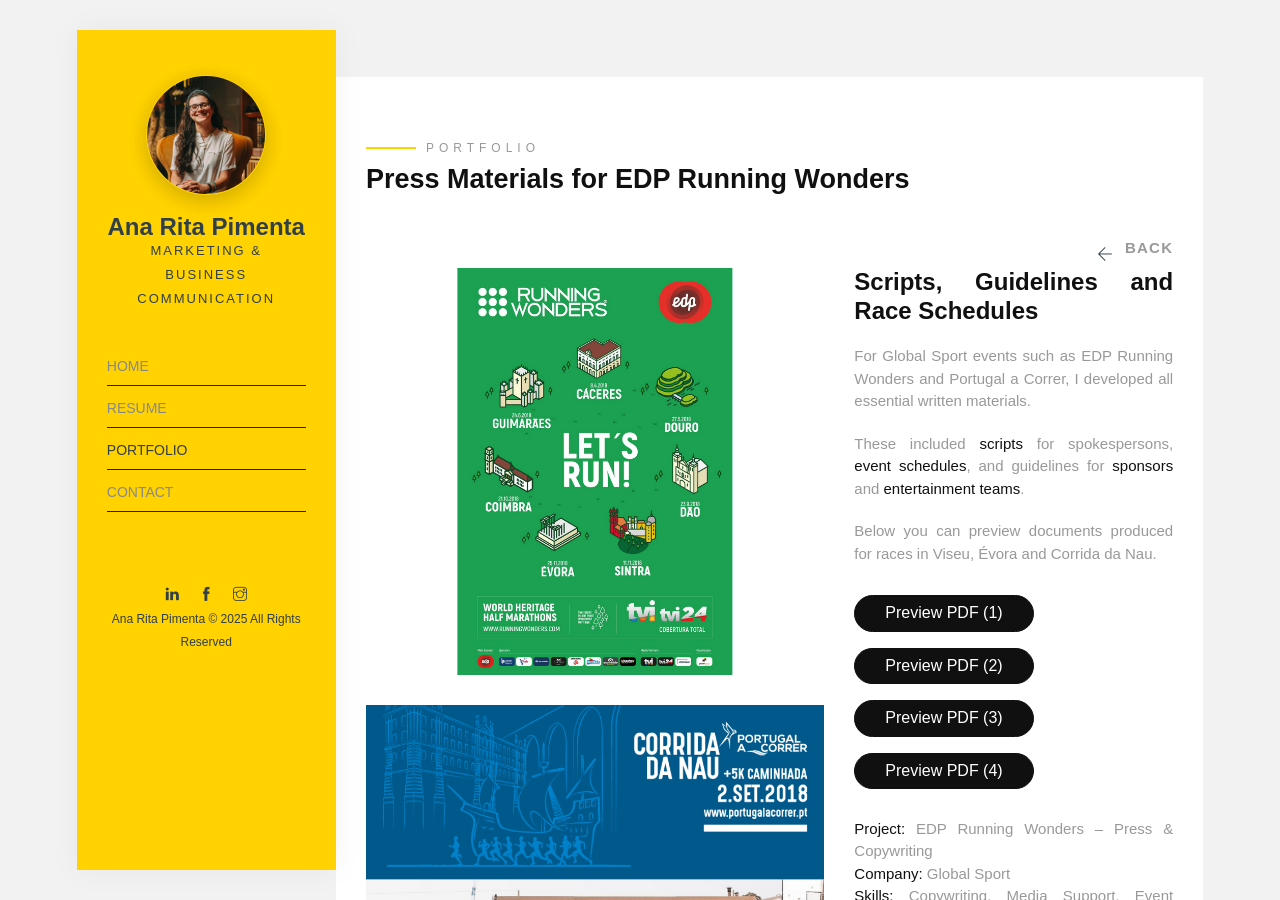
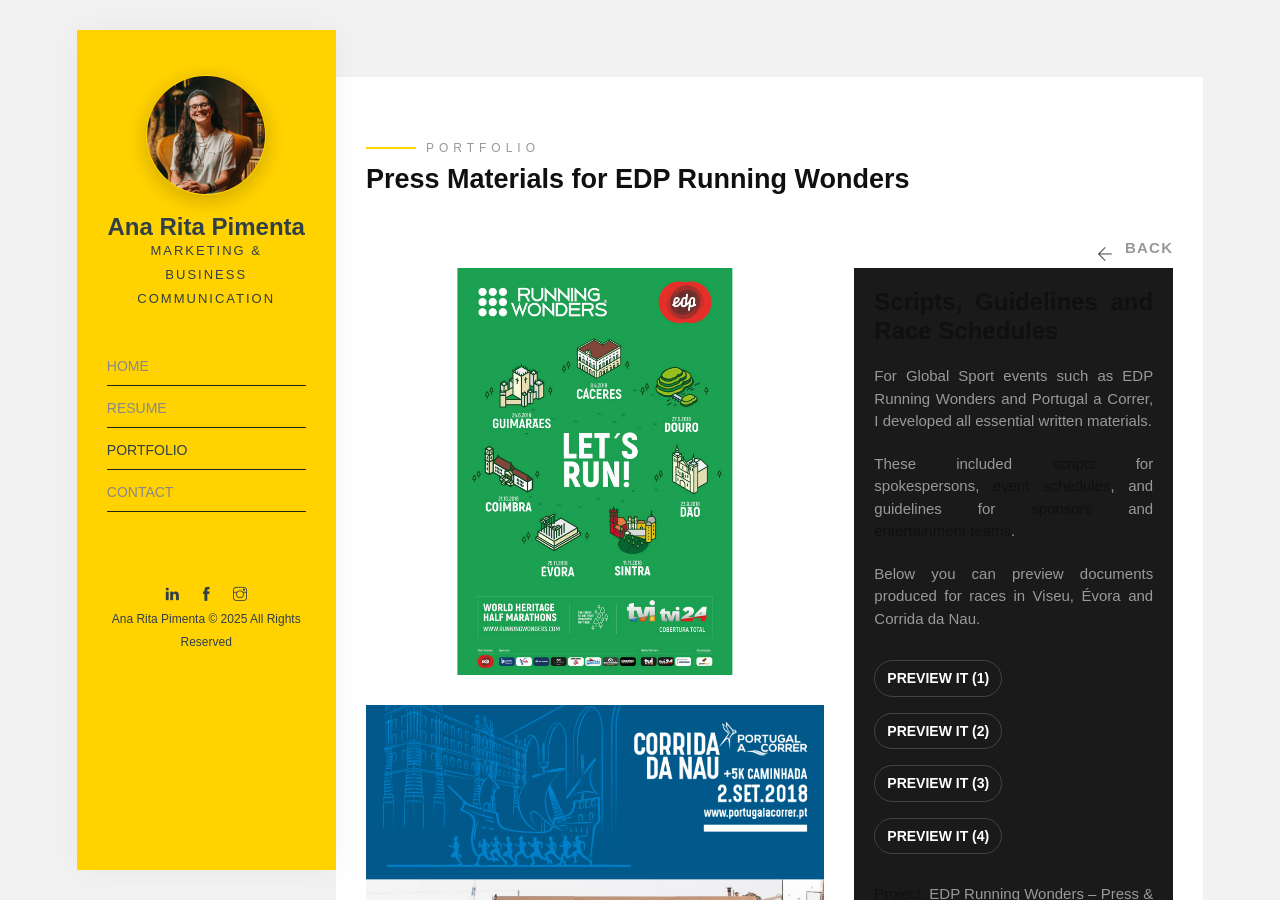
Before and after one commit to anaritapimenta/anaritapimenta.github.io, a Jekyll site: the page built from portfolio/edp-running-wonders-and-portugal-a-correr-press-media/index.html, in a window 1280 px wide and 900 px high. Built offline with Jekyll 4.4.1, drawn with Linux system fonts in a browser that asks for light colours; some web fonts are replaced.

Commit message:
Update index.html

```diff
--- a/portfolio/edp-running-wonders-and-portugal-a-correr-press-media/index.html
+++ b/portfolio/edp-running-wonders-and-portugal-a-correr-press-media/index.html
@@ -47,7 +47,7 @@
         data-animate-effect="fadeInLeft"
       >
         <div id="sticky_item">
-          <div class="project-desc">
+          <div class="project-desc" style="background-color: #1a1a1a; color: #fff; padding: 20px;">
             <h2>Scripts, Guidelines and Race Schedules</h2>
 
             <p>
@@ -63,33 +63,33 @@
             </p>
 
             <input
-              style="margin-bottom: 6px"
+              style="margin-bottom: 6px; background-color: #1a1a1a; color: #fff; border: 1px solid #444; padding: 6px 12px; cursor: pointer; text-transform: uppercase; font-weight: 600; font-size: 14px;"
               type="button"
-              value="Preview PDF (1)"
+              value="Preview It (1)"
               onclick="window.open('{{ 'assets/pdf/preview-1.pdf' | prepend: site.baseurl | prepend: site.url }}','_blank')"
               aria-label="Open preview 1"
             /><br />
 
             <input
-              style="margin-bottom: 6px"
+              style="margin-bottom: 6px; background-color: #1a1a1a; color: #fff; border: 1px solid #444; padding: 6px 12px; cursor: pointer; text-transform: uppercase; font-weight: 600; font-size: 14px;"
               type="button"
-              value="Preview PDF (2)"
+              value="Preview It (2)"
               onclick="window.open('{{ 'assets/pdf/preview-2.pdf' | prepend: site.baseurl | prepend: site.url }}','_blank')"
               aria-label="Open preview 2"
             /><br />
 
             <input
-              style="margin-bottom: 6px"
+              style="margin-bottom: 6px; background-color: #1a1a1a; color: #fff; border: 1px solid #444; padding: 6px 12px; cursor: pointer; text-transform: uppercase; font-weight: 600; font-size: 14px;"
               type="button"
-              value="Preview PDF (3)"
+              value="Preview It (3)"
               onclick="window.open('{{ 'assets/pdf/preview-3.pdf' | prepend: site.baseurl | prepend: site.url }}','_blank')"
               aria-label="Open preview 3"
             /><br />
 
             <input
-              style="margin-bottom: 6px"
+              style="margin-bottom: 6px; background-color: #1a1a1a; color: #fff; border: 1px solid #444; padding: 6px 12px; cursor: pointer; text-transform: uppercase; font-weight: 600; font-size: 14px;"
               type="button"
-              value="Preview PDF (4)"
+              value="Preview It (4)"
               onclick="window.open('{{ 'assets/pdf/preview-4.pdf' | prepend: site.baseurl | prepend: site.url }}','_blank')"
               aria-label="Open preview 4"
             /><br /><br />
```
